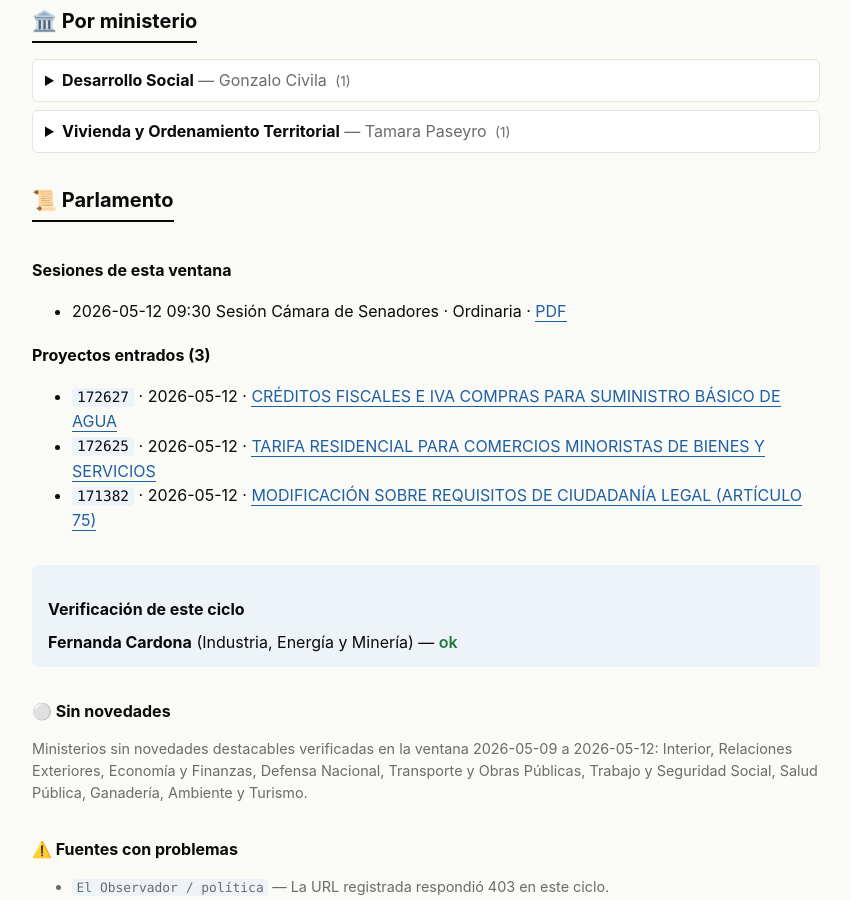
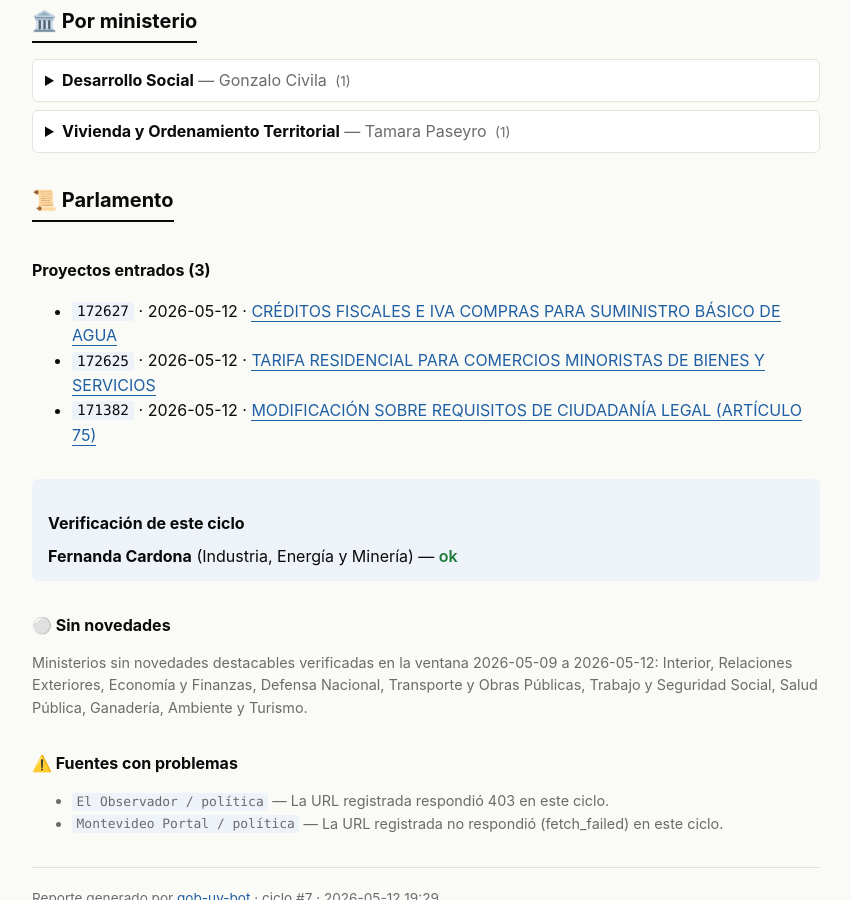
Before and after one commit to lezama/gob-uy-bot, a Jekyll site: the page built from _posts/2026-05-12-cycle-7.md, in a window 1280 px wide and 900 px high, scrolled down 1978 px. Shown: the whole window, without its empty margins (214-1065 px from the left). Built offline with Jekyll 4.4.1, drawn with Linux system fonts in a browser that asks for light colours.

Commit message:
fix: ajustar sección de sesiones parlamentarias ciclo 7
Agent-Logs-Url: https://github.com/lezama/gob-uy-bot/sessions/e3be0ade-20c3-46af-9dd0-521e5bac7c32

Co-authored-by: lezama <104869+lezama@users.noreply.github.com>

```diff
--- a/_posts/2026-05-12-cycle-7.md
+++ b/_posts/2026-05-12-cycle-7.md
@@ -118,11 +118,7 @@ parlamento:
       titulo: "MODIFICACIÓN SOBRE REQUISITOS DE CIUDADANÍA LEGAL (ARTÍCULO 75)"
       camara: "Cámara de Senadores"
       url: "http://parlamento.gub.uy/documentosyleyes/ficha-asunto/171382"
-  sesiones:
-    - fecha: "2026-05-12 09:30"
-      sesion: "Cámara de Senadores"
-      tipo: "Ordinaria"
-      pdf: "https://parlamento.gub.uy/noticiasyeventos/noticias/senadores/960988"
+  sesiones: []
   leyes_promulgadas: []
 
 quiet:
```
